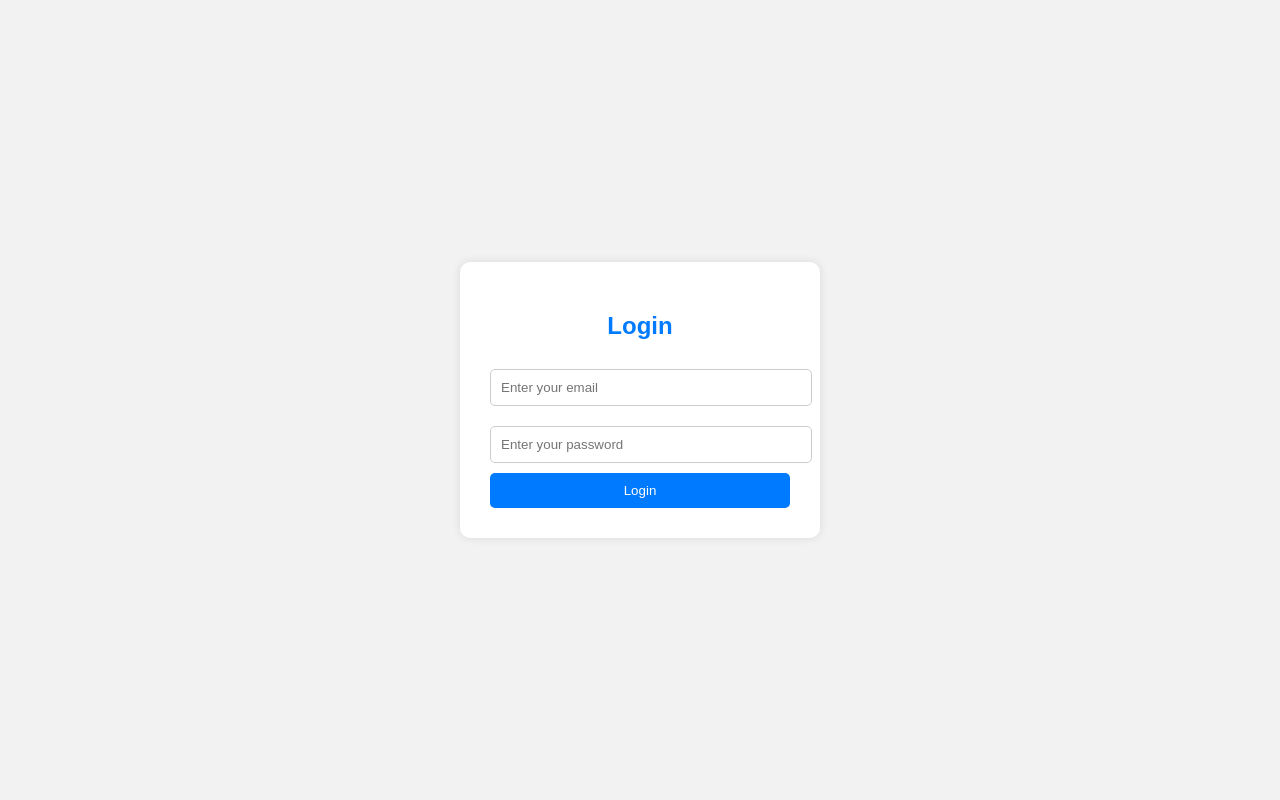
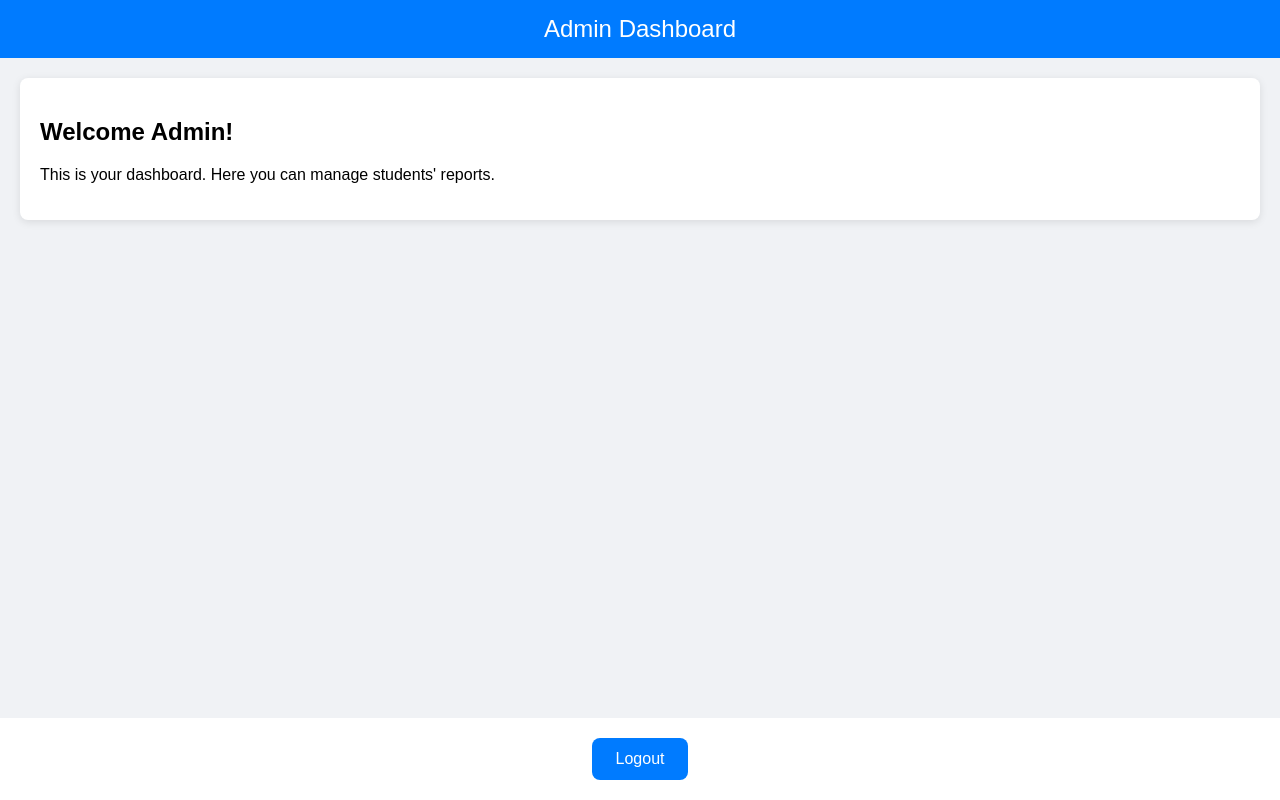
Before and after one commit to Shihab4099/TRAINING, a plain HTML site: page admin.html in a window 1280 px wide. Drawn offline with Linux system fonts and the light colour scheme.

Commit message:
Update admin.html

```diff
--- a/admin.html
+++ b/admin.html
@@ -1,69 +1,83 @@
-<!DOCTYPE html><html lang="en">
+<!DOCTYPE html>
+<html lang="en">
 <head>
   <meta charset="UTF-8" />
-  <meta name="viewport" content="width=device-width, initial-scale=1.0" />
-  <title>Login</title>
+  <meta name="viewport" content="width=device-width, initial-scale=1.0"/>
+  <title>Admin Page</title>
   <style>
     body {
+      margin: 0;
       font-family: Arial, sans-serif;
-      background-color: #f2f2f2;
+      background-color: #f0f2f5;
       display: flex;
-      justify-content: center;
-      align-items: center;
-      height: 100vh;
-      margin: 0;
+      flex-direction: column;
+      min-height: 100vh;
     }
-    .login-container {
-      background-color: white;
-      padding: 30px;
-      border-radius: 10px;
-      box-shadow: 0 0 10px rgba(0, 0, 0, 0.1);
-      width: 300px;
-    }
-    h2 {
-      text-align: center;
-      color: #007BFF;
-    }
-    input[type="email"],
-    input[type="password"] {
-      width: 100%;
-      padding: 10px;
-      margin: 10px 0;
-      border: 1px solid #ccc;
-      border-radius: 5px;
-    }
-    button {
-      width: 100%;
+
+    header {
       background-color: #007BFF;
       color: white;
-      padding: 10px;
+      padding: 15px;
+      text-align: center;
+      font-size: 24px;
+    }
+
+    main {
+      flex: 1;
+      padding: 20px;
+    }
+
+    .card {
+      background-color: white;
+      border-radius: 8px;
+      padding: 20px;
+      box-shadow: 0 2px 8px rgba(0,0,0,0.1);
+      margin-bottom: 20px;
+    }
+
+    footer {
+      background-color: #fff;
+      padding: 20px;
+      text-align: center;
+    }
+
+    .logout-btn {
+      background-color: #007BFF;
+      color: white;
+      padding: 12px 24px;
       border: none;
-      border-radius: 5px;
+      border-radius: 8px;
       cursor: pointer;
+      font-size: 16px;
     }
-    button:hover {
+
+    .logout-btn:hover {
       background-color: #0056b3;
     }
   </style>
 </head>
 <body>
-  <div class="login-container">
-    <h2>Login</h2>
-    <input type="email" id="email" placeholder="Enter your email" required />
-    <input type="password" id="password" placeholder="Enter your password" required />
-    <button onclick="login()">Login</button>
-  </div>  <script>
-    function login() {
-      const email = document.getElementById("email").value;
-      const password = document.getElementById("password").value;
+  <header>
+    Admin Dashboard
+  </header>
 
-      if (email === "admin@gmail.com" && password === "admin123") {
-        window.location.href = "admin.html";
-      } else {
-        // Save email to localStorage
-        localStorage.setItem("userEmail", email);
-        window.location.href = "logbook.html";
-      }
+  <main>
+    <div class="card">
+      <h2>Welcome Admin!</h2>
+      <p>This is your dashboard. Here you can manage students' reports.</p>
+      <!-- You can add search, view PDFs, or manage users features here -->
+    </div>
+  </main>
+
+  <footer>
+    <button class="logout-btn" onclick="logout()">Logout</button>
+  </footer>
+
+  <script>
+    function logout() {
+      // Clear any login info if using localStorage/sessionStorage
+      window.location.href = 'index.html';
     }
-  </script></body>
+  </script>
+</body>
 </html>
```
